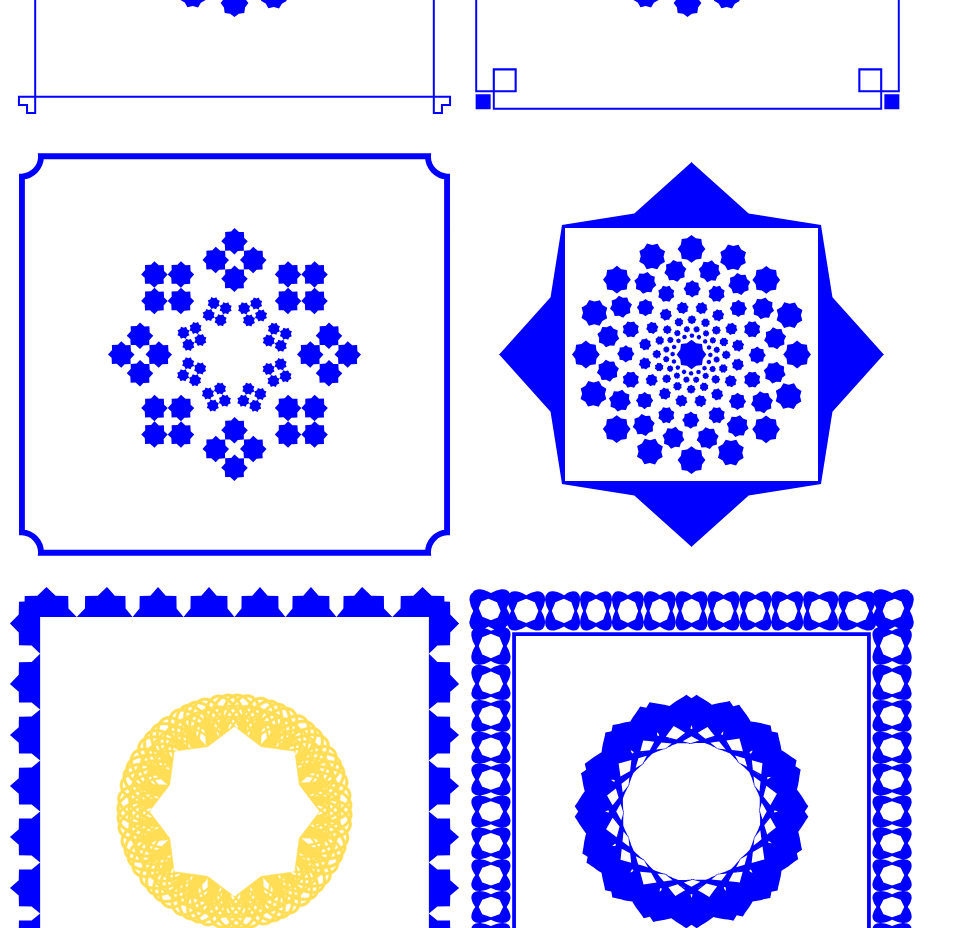
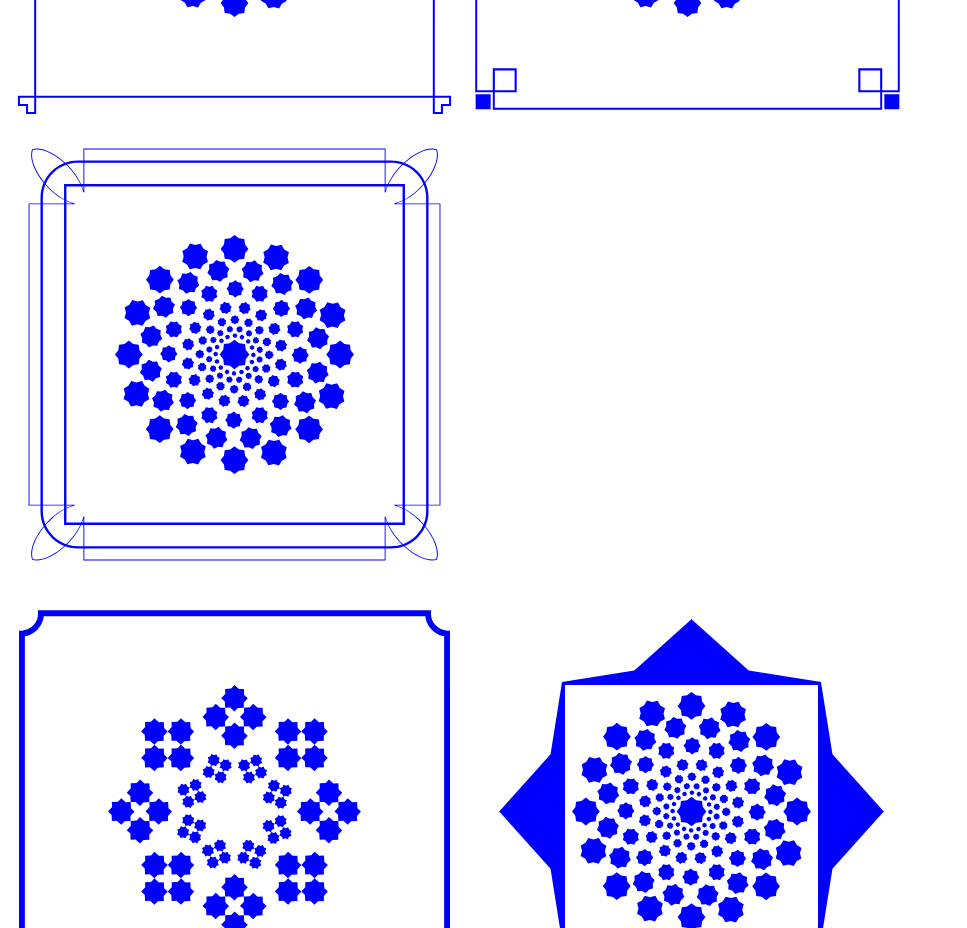
Before and after one commit to HassanKhaled/mandalas, a plain HTML site: page index.html in a window 1280 px wide. Shown: the part 5580-6508 px from the top of the page, without its empty margins (0-967 px from the left). Drawn offline with Linux system fonts and the light colour scheme.

Commit message:
feat(add_new_border): add new border to foder border
 improve and enahnce teh dynamic function of the page

```diff
--- a/index.js
+++ b/index.js
@@ -1,5 +1,5 @@
  let borders = [];
- let borders_count = 22;
+ let borders_count = 23;
 
  let mands = [];
  let mands_count = 9;
--- a/style.css
+++ b/style.css
@@ -130,6 +130,10 @@
 }
 
 
+.border-23{
+    border-image: url( "borders/border_23.svg") 20% round;
+}
+
 .move {
 
     transform-origin: center;
```
Also changed, not shown: borders/border_23.svg (added).
